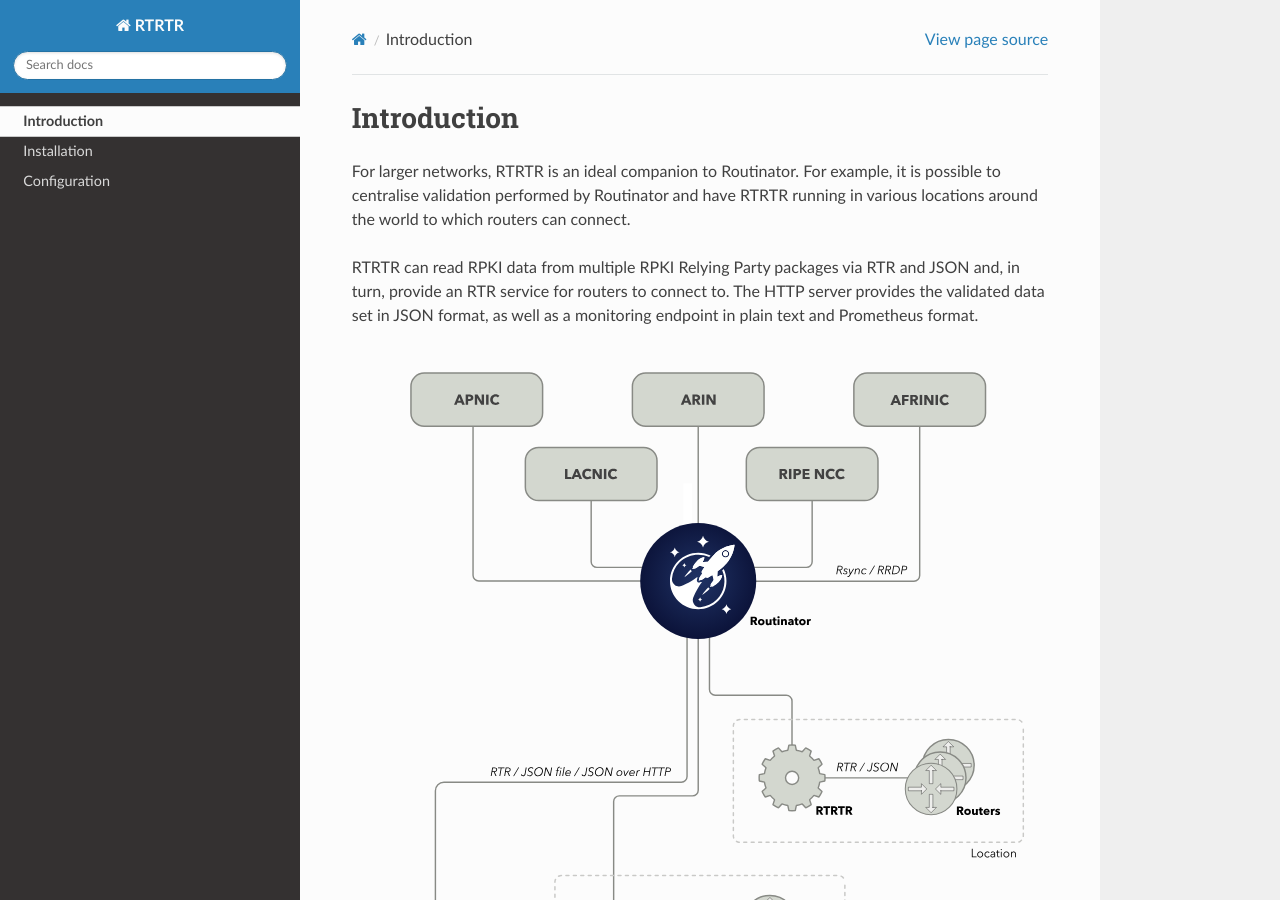
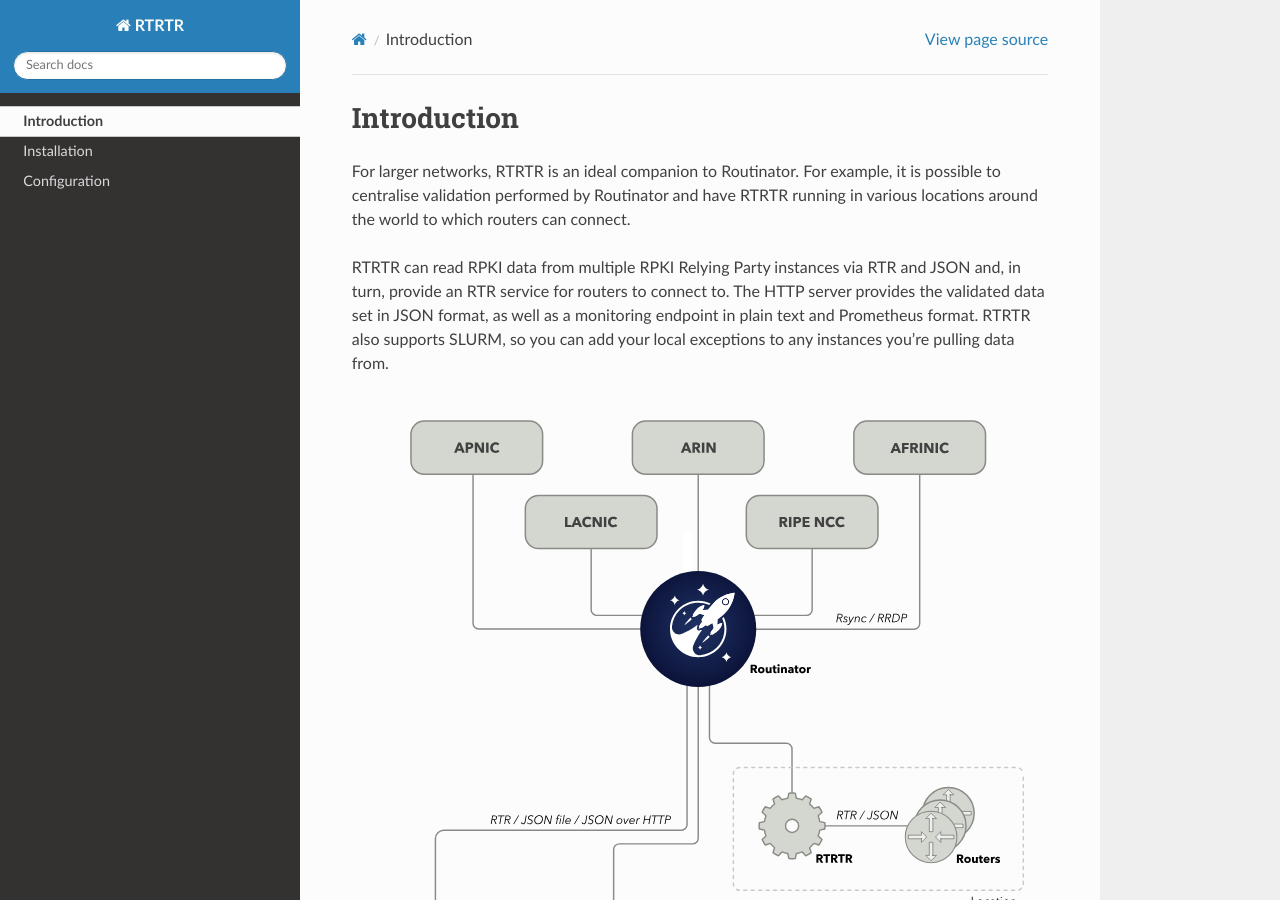
Before and after one commit to NLnetLabs/rtrtr, a Sphinx documentation site: the page built from source/introduction.rst, in a window 1280 px wide and 900 px high. Built offline with Sphinx 7.4.7 and the Read the Docs theme 2.0.0, drawn with Linux system fonts in a browser that asks for light colours; the version number could not be read and is left out.

Commit message:
Add SLURM

```diff
--- a/source/introduction.rst
+++ b/source/introduction.rst
@@ -7,10 +7,11 @@
 is possible to centralise validation performed by Routinator and have RTRTR
 running in various locations around the world to which routers can connect.
 
-RTRTR can read RPKI data from multiple RPKI Relying Party packages via RTR and
+RTRTR can read RPKI data from multiple RPKI Relying Party instances via RTR and
 JSON and, in turn, provide an RTR service for routers to connect to. The HTTP
 server provides the validated data set in JSON format, as well as a monitoring
-endpoint in plain text and Prometheus format.
+endpoint in plain text and Prometheus format. RTRTR also supports SLURM, so you
+can add your local exceptions to any instances you're pulling data from.
 
 .. figure:: img/rtrtr-design.svg
     :align: center
```
